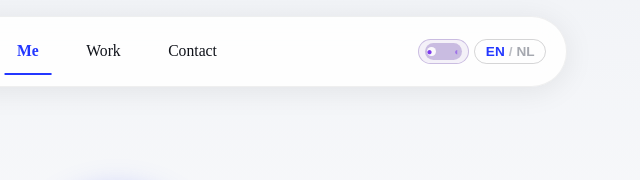
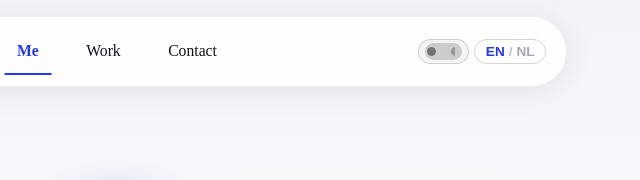
Before and after one commit to SheanL/shean-portfolio, an Astro site: page / in a window 1280 px wide. Shown: the top 180 px of the page, 523-1163 px from the left. Built offline with nearby package versions, Linux system fonts and the light colour scheme; Astro itself is replaced by a stand-in of ours.

Commit message:
fix THemeToggle

```diff
--- a/src/components/ThemeToggle.jsx
+++ b/src/components/ThemeToggle.jsx
@@ -26,8 +26,8 @@ export default function ThemeToggle() {
     <button
       onClick={toggleTheme}
       style={{
-        background: 'rgba(125, 90, 180, 0.08)',
-        border: '1px solid rgba(125, 90, 180, 0.35)',
+        background: 'rgba(128, 128, 128, 0.08)',
+        border: '1px solid rgba(128, 128, 128, 0.35)',
         cursor: 'pointer',
         fontSize: '0.8rem',
         padding: '0.2rem 0.35rem',
@@ -53,7 +53,7 @@ export default function ThemeToggle() {
           height: '1.05rem',
           padding: '0.12rem',
           borderRadius: '999px',
-          background: 'rgba(125, 90, 180, 0.35)',
+          background: 'rgba(128, 128, 128, 0.35)',
           boxSizing: 'border-box',
         }}
       >
@@ -61,26 +61,24 @@ export default function ThemeToggle() {
           aria-hidden="true"
           style={{
             zIndex: 1,
-            color: '#7c3aed',
-            fontSize: '0.62rem',
-            lineHeight: 1,
+            width: '0.58rem',
+            height: '0.58rem',
+            borderRadius: '50%',
+            background: 'rgba(90, 90, 90, 0.85)',
             opacity: theme === 'light' ? 1 : 0.55,
           }}
-        >
-          ●
-        </span>
+        />
         <span
           aria-hidden="true"
           style={{
             zIndex: 1,
-            color: '#7c3aed',
-            fontSize: '0.62rem',
-            lineHeight: 1,
+            width: '0.58rem',
+            height: '0.58rem',
+            borderRadius: '50%',
+            background: 'linear-gradient(to right, rgba(90, 90, 90, 0.85) 50%, transparent 50%)',
             opacity: theme === 'dark' ? 1 : 0.55,
           }}
-        >
-          ◐
-        </span>
+        />
         <span
           style={{
             position: 'absolute',
```
